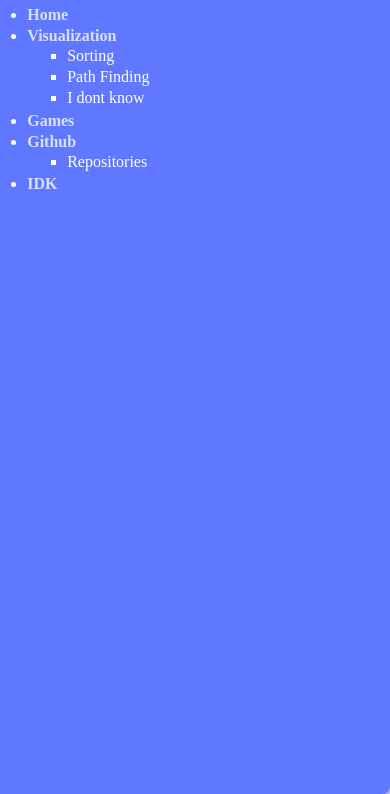
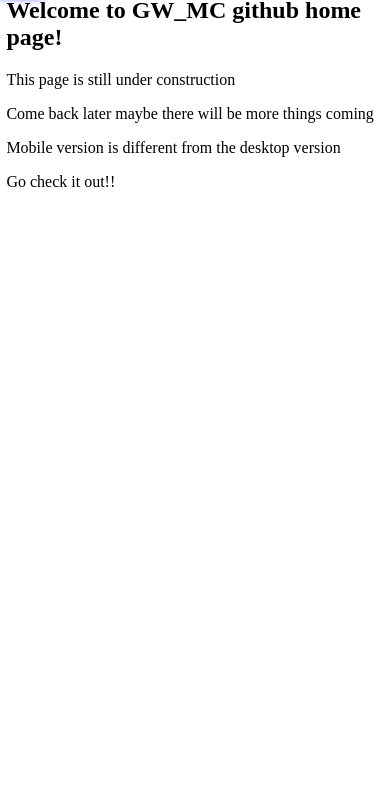
Before and after one commit to GWMCwing/gwmcwing.github.io, a website: page index.html in a window 390 px wide. Shown: the part 50-844 px from the top of the page. Drawn offline with Linux system fonts and the light colour scheme.

Commit message:
layout for content

```diff
--- a/index.html
+++ b/index.html
@@ -9,6 +9,13 @@
 	</head>
 	<body>
 		<div class="navbar-placeholder"></div>
+		<div class="content">
+			<h2>Welcome to GW_MC github home page!</h2>
+			<p>This page is still under construction</p>
+			<p>Come back later maybe there will be more things coming</p>
+			<p>Mobile version is different from the desktop version</p>
+			<p>Go check it out!!</p>
+		</div>
 	</body>
 	<script src="/res/javascripts/jquery-3.6.0.min.js"></script>
 	<script>
--- a/res/stylesheets/commonstyle.css
+++ b/res/stylesheets/commonstyle.css
@@ -1,4 +1,21 @@
+html {
+	overflow-x: hidden;
+}
 body {
 	margin: 0px;
 	scroll-behavior: smooth;
 }
+.content {
+	margin-top: 0px;
+	padding-left: 0.4rem;
+}
+@media only screen and (min-width: 425px) {
+	.content {
+		padding-top: 2.2rem;
+	}
+}
+@media only screen and (max-width: 425px) {
+	.content {
+		padding-top: 1.7rem;
+	}
+}
--- a/res/stylesheets/navbar.css
+++ b/res/stylesheets/navbar.css
@@ -13,6 +13,7 @@
 		--navbar-height-expanded: 12rem;
 	}
 	#navbar {
+		position: absolute;
 		width: 100vw;
 		height: var(--navbar-height-original);
 		overflow: hidden;
@@ -90,13 +91,14 @@
 	#navbar.collapsed {
 		height: var(--navbar-height-collapsed);
 		width: var(--navbar-width-collapsed);
-		transition: width 550ms ease-in, height 425ms ease-in-out;
+		transition: width 450ms ease-in, height 325ms ease-in-out;
 	}
 	#navbar.expanded {
 		height: var(--navbar-height-expanded);
 		width: var(--navbar-width-expanded);
 		background-color: var(--navbar-background-color);
-		transition: width 225ms ease-in, height 550ms ease-in;
+		transition: width 225ms ease-in, height 450ms ease-in;
+		opacity: 0.95;
 	}
 	#navbar > .navbar-mobile-option-button-container {
 		position: absolute;
--- a/views/template/navbar/navbar.html
+++ b/views/template/navbar/navbar.html
@@ -1,6 +1,6 @@
 <link rel="stylesheet" href="/res/stylesheets/navbar.css" />
 <script src="/res/javascripts/navbar.js"></script>
-<div id="navbar" class="expanded">
+<div id="navbar" class="collapsed">
 	<div class="navbar-icon-container"></div>
 	<div
 		class="navbar-mobile-option-button-container"
```
